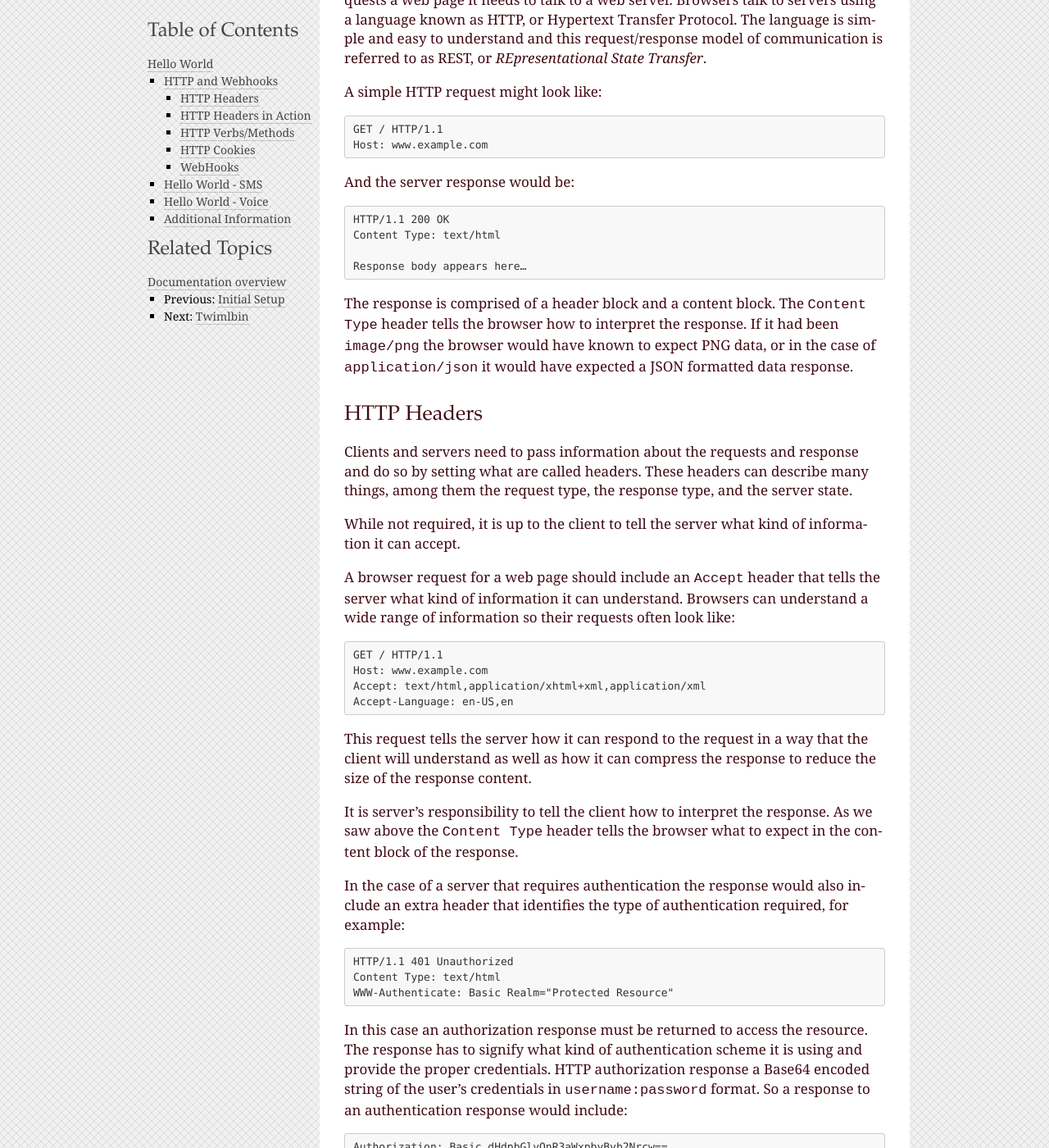
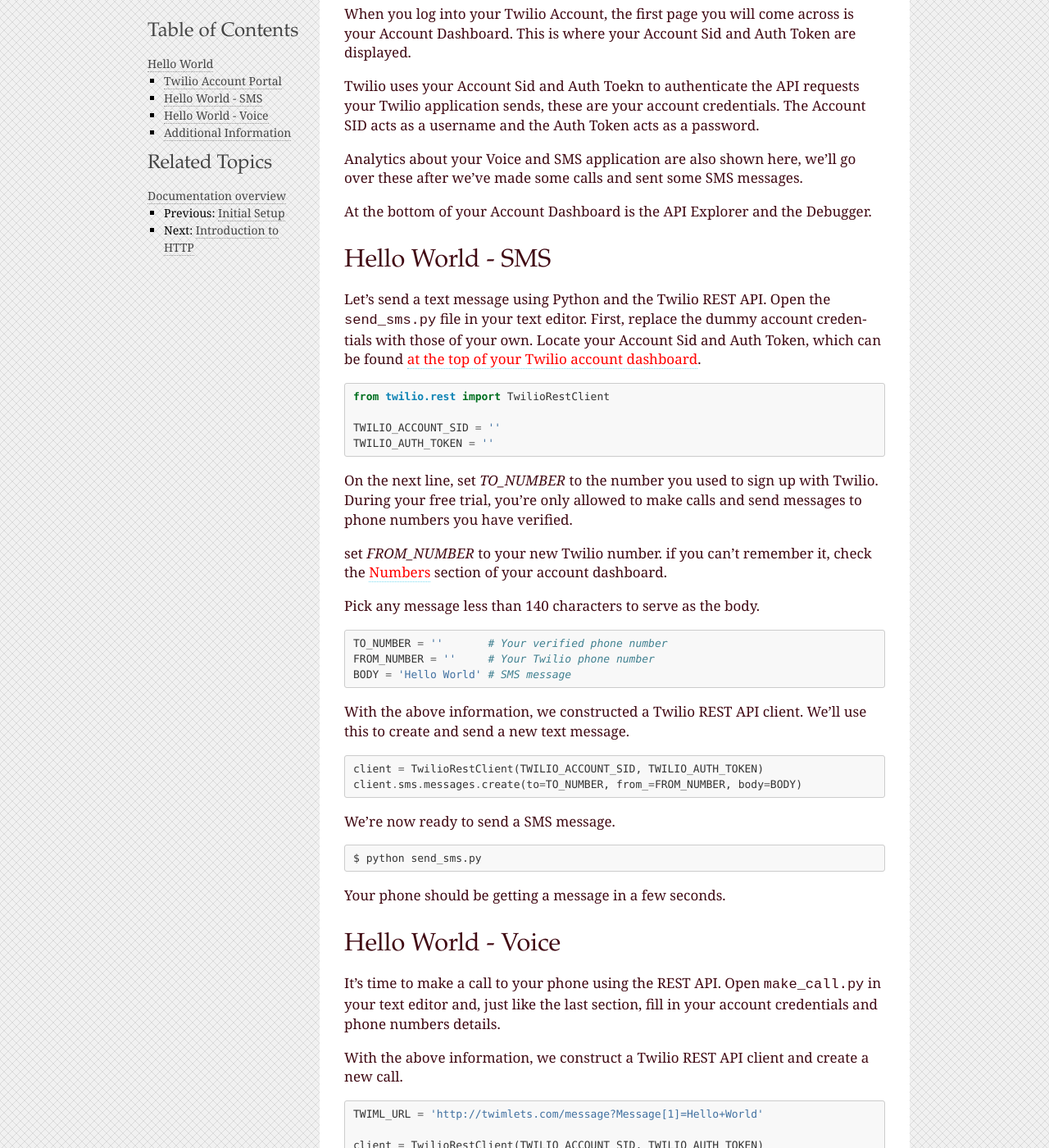
Before and after one commit to twilio/workshop, a Sphinx documentation site: the page built from docs/hello_world.rst, in a window 1280 px wide and 1400 px high, scrolled down 218 px. Shown: the whole window at 82% size. Built offline with Sphinx 7.4.7, drawn with Linux system fonts in a browser that asks for light colours; some of the changed text lies outside the part shown.

Commit message:
Add new content for deployment

```diff
--- a/docs/contents.rst.inc
+++ b/docs/contents.rst.inc
@@ -13,6 +13,7 @@
    :maxdepth: 2
 
    hello_world
+   http
    custom_twiml
    static_apps
    dynamic_apps
--- a/docs/hello_world.rst
+++ b/docs/hello_world.rst
@@ -3,115 +3,22 @@
 Hello World
 ===========
 
-HTTP and Webhooks
------------------
-
-<<<<<<< HEAD
-Twilio Account Dashboard
-=======
-When a web browser requests a web page it needs to talk to a web server. Browsers talk to servers using a language known as HTTP, or Hypertext Transfer Protocol. The language is simple and easy to understand and this request/response model of communication is referred to as REST, or `REpresentational State Transfer`.
-
-A simple HTTP request might look like:
-
-.. code-block:: text
-
-	GET / HTTP/1.1
-	Host: www.example.com
-
-And the server response would be:
-
-.. code-block:: text
-
-	HTTP/1.1 200 OK
-	Content Type: text/html
-
-	Response body appears here…
-
-The response is comprised of a header block and a content block. The ``Content Type`` header tells the browser how to interpret the response. If it had been ``image/png`` the browser would have known to expect PNG data, or in the case of ``application/json`` it would have expected a JSON formatted data response.
-
-HTTP Headers
-^^^^^^^^^^^^
-
-Clients and servers need to pass information about the requests and response and do so by setting what are called headers. These headers can describe many things, among them the request type, the response type, and the server state.
-
-While not required, it is up to the client to tell the server what kind of information it can accept.
-
-A browser request for a web page should include an ``Accept`` header that tells the server what kind of information it can understand. Browsers can understand a wide range of information so their requests often look like:
-
-.. code-block:: text
-
-	GET / HTTP/1.1
-	Host: www.example.com
-	Accept: text/html,application/xhtml+xml,application/xml
-	Accept-Language: en-US,en
-
-This request tells the server how it can respond to the request in a way that the client will understand as well as how it can compress the response to reduce the size of the response content.
-
-It is server's responsibility to tell the client how to interpret the response. As we saw above the ``Content Type`` header tells the browser what to expect in the content block of the response.
-
-In the case of a server that requires authentication the response would also include an extra header that identifies the type of authentication required, for example:
-
-.. code-block:: text
-
-	HTTP/1.1 401 Unauthorized
-	Content Type: text/html
-	WWW-Authenticate: Basic Realm="Protected Resource"
-
-In this case an authorization response must be returned to access the resource. The response has to signify what kind of authentication scheme it is using and provide the proper credentials. HTTP authorization response a Base64 encoded string of the user's credentials in ``username:password`` format. So a response to an authentication response would include:
-
-.. code-block:: text
-
-	Authorization: Basic dHdpbGlvOnR3aWxpbyByb2Nrcw==
-
-HTTP Headers in Action
-^^^^^^^^^^^^^^^^^^^^^^
-
-Lets try this out on `Hurl.it <http://hurl.it/?url=http://www.twilio.com>`_ to see how we can change the way a server responds.
-
-By just loading the server's response we see a content body of HTML that we can read. Now click on `add header`, enter ``Accept-Encoding`` and ``gzip,deflate`` and submit the request.
-
-The response now includes a header ``Content-Encoding: gzip`` and the content body is compressed with gzip compression and is unreadable by mortal man.
-
-HTTP Verbs/Methods
-^^^^^^^^^^^^^^^^^^
-
-HTTP defines methods, also known as Verbs, that allow the request specify the action to perform on the resource. While there are many methods defined by HTTP, we only really need 4 of them to maintain a RESTful application structure.
-
-**GET**
-	The request is for a representation of the requested resource that is identified by the request URI.
-
-**POST**
-	The request is to submit data to be processed for the specified resource. This may create a new resource or update an existing resource.
-
-**PUT**
-	The request is to upload a representation of the specified resource that should be stored at the request URI.
-
-**DELETE**
-	The request is to delete the specified resource.
-
-HTTP Cookies
-^^^^^^^^^^^^
-
-An HTTP Cookie is a small piece of information that is sent in a server's response and stored by the client. When returning to the site the client will send that cookie data back to the server each time it requests a resource.
-
-Cookies have many uses but are generally used to help the server identify returning users so that the server can maintain the state of your session. For example, after logging in to a website you are given a cookie that allows the server to identify you and verify that you are logged in during your browser session.
-
-WebHooks
-^^^^^^^^
-
-Webhooks are a pattern of enabling user-defined callbacks in web applications. A webhook is simply an HTTP callback to a specific URI that is triggered by an event.
-
-In Twilio the Request URLs you define for Voice and SMS are webhooks. When Twilio receives a call to your number it will make a request to the URL you defined to notify your application of the event and to get TwiML to use in response to the event.
+The first thing we'll do today is build a simple Twilio voice and SMS
+application.
 
 Twilio Account Portal
->>>>>>> 126f260751c5fdd62b8cffbf2ed13bba8696ac92
 ---------------------
 
-When you log into your Twilio Account, the first page you will come across is your Account Dashboard. This is where your Account Sid and Auth Token are displayed.
+When you log into your Twilio Account, the first page you will come across is
+your Account Dashboard. This is where your Account Sid and Auth Token are
+displayed.
 
-Twilio uses your Account Sid and Auth Toekn to authenticate the API requests your Twilio application sends, these are your account credentials. The Account SID acts as a username and the Auth Token acts as a password.
+Twilio uses your Account Sid and Auth Toekn to authenticate the API requests
+your Twilio application sends, these are your account credentials. The Account
+SID acts as a username and the Auth Token acts as a password.
 
-Analytics about your Voice and SMS application are also shown here, we'll go over these after we've made some calls and sent some SMS messages.
+Analytics about your Voice and SMS application are also shown here, we'll go
+over these after we've made some calls and sent some SMS messages.
 
 At the bottom of your Account Dashboard is the API Explorer and the Debugger.
 
@@ -121,8 +28,9 @@
 
 Let's send a text message using Python and the Twilio REST API. Open the
 ``send_sms.py`` file in your text editor. First, replace the dummy account
-credentials with those of your own. Locate your Account Sid and Auth Token, which can be found `at
-the top of your Twilio account dashboard <https://www.twilio.com/user/account>`_.
+credentials with those of your own. Locate your Account Sid and Auth Token,
+which can be found `at the top of your Twilio account dashboard
+<https://www.twilio.com/user/account>`_.
 
 .. literalinclude:: ../send_sms.py
    :lines: 1-4
```
Also changed, not shown: docs/custom_twiml.rst (+36 -17 lines), docs/deploy.rst (+11 -4 lines), docs/dynamic_apps.rst (+7 -3 lines), docs/http.rst (added, +231 -0 lines), 1 other file.
